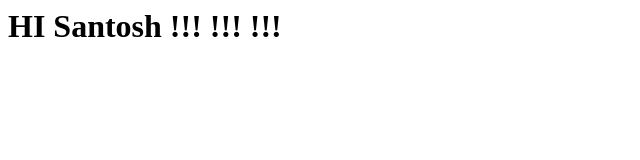
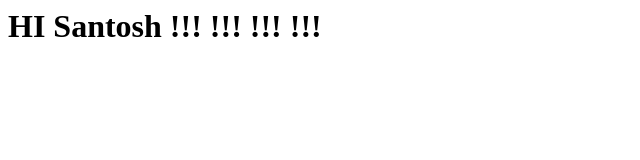
Before and after one commit to santosh-akiri/Hellogit, a plain HTML site: page index.html in a window 1280 px wide. Shown: the full height of the page, 0-640 px from the left. Drawn offline with Linux system fonts and the light colour scheme.

Commit message:
changes in index.html

```diff
--- a/index.html
+++ b/index.html
@@ -5,7 +5,7 @@
 </head>
 
 <body>
-<h1>  HI Santosh !!! !!! !!!</h1>
+<h1>  HI Santosh !!! !!! !!! !!!</h1>
 </body>
 
 </html>
```
